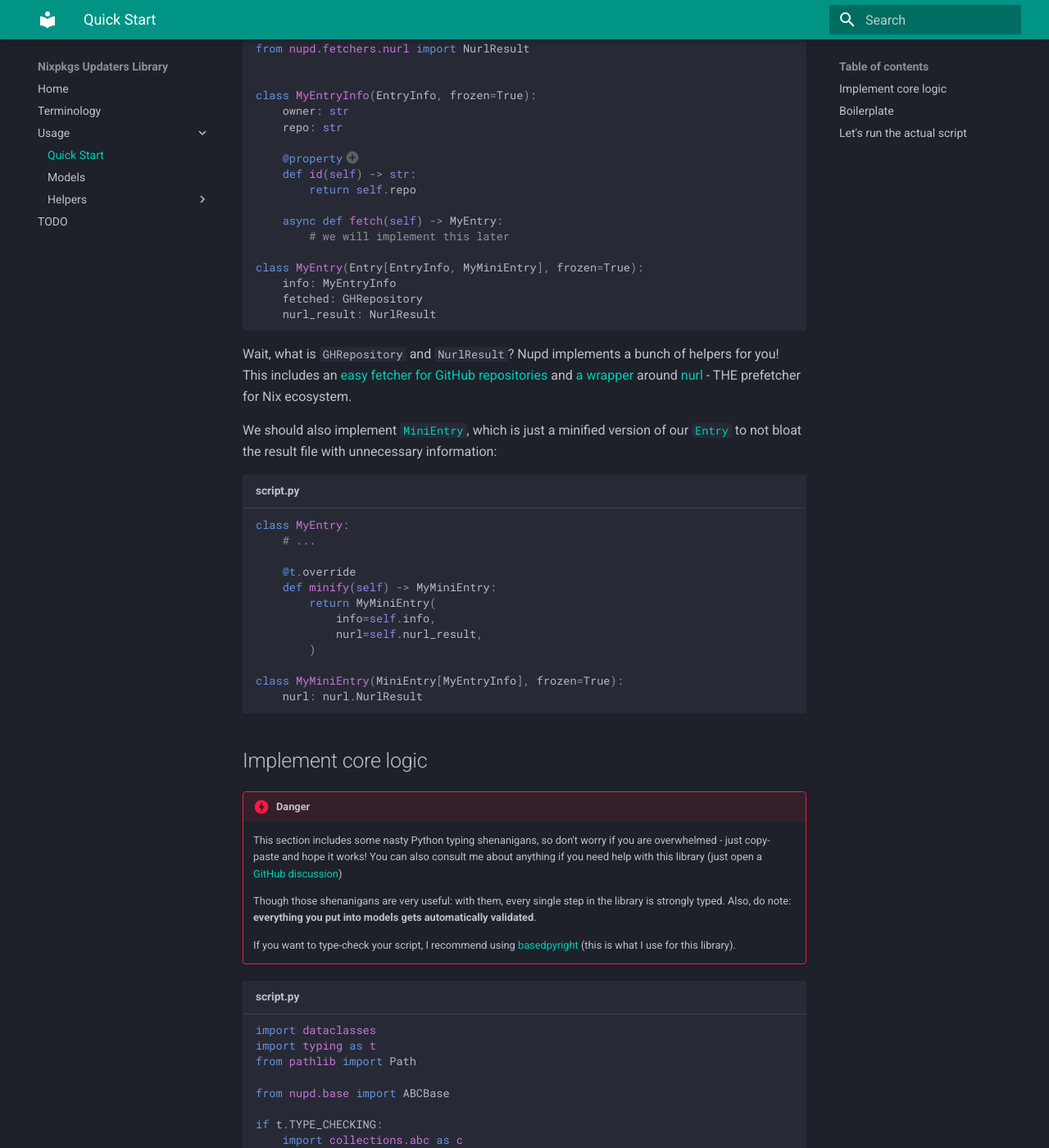
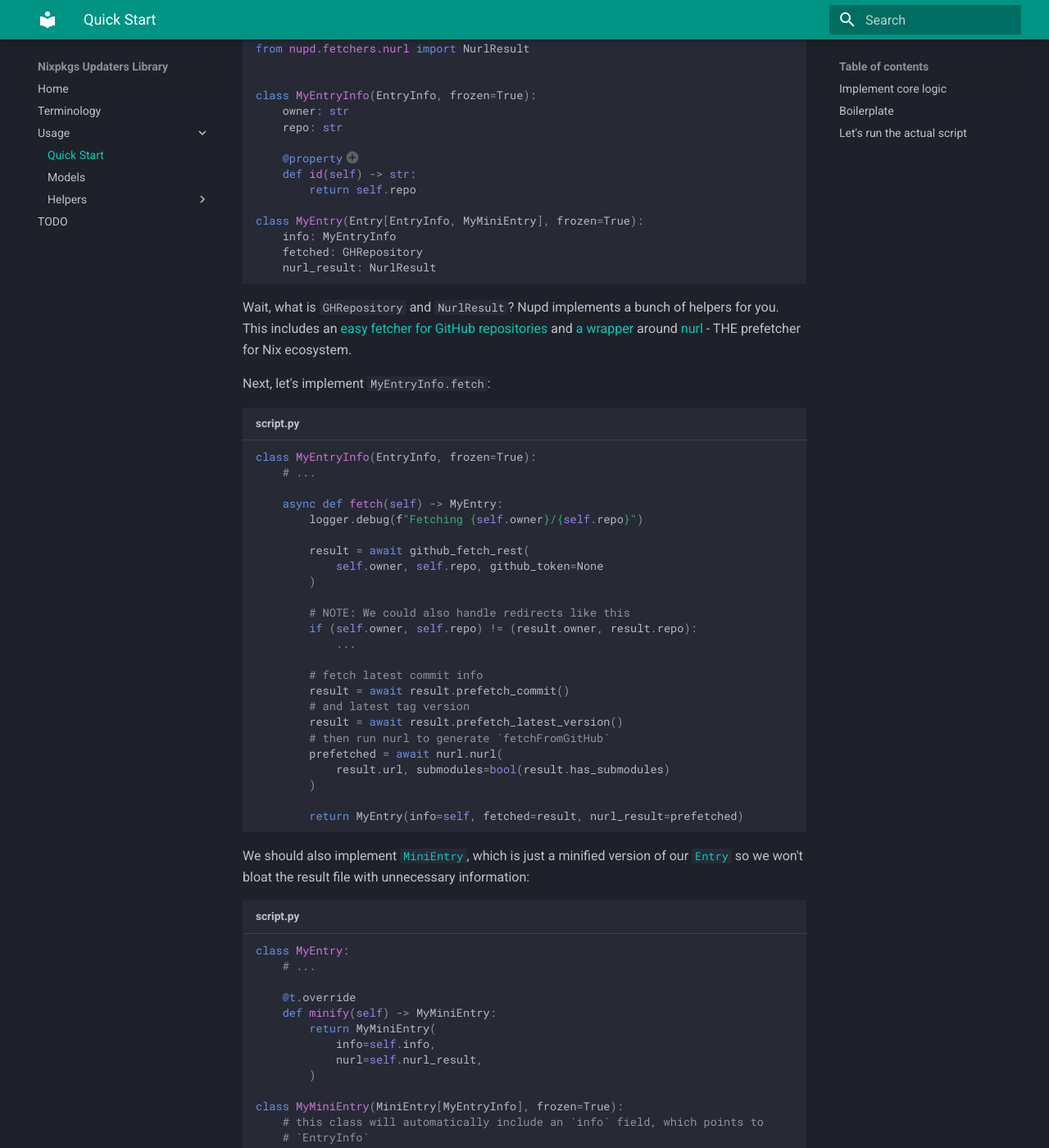
Before and after one commit to PerchunPak/nixpkgs-updaters-library, an MkDocs documentation site: the page built from docs/usage/quick-start.md, in a window 1280 px wide and 1400 px high, scrolled down 407 px. Shown: the whole window at 82% size. Built offline with MkDocs 1.6.1 and Material for MkDocs 9.7.7, drawn with Linux system fonts in a browser that asks for light colours; some of the changed text lies outside the part shown.

Commit message:
Revamp docs

````diff
--- a/docs/usage/quick-start.md
+++ b/docs/usage/quick-start.md
@@ -1,7 +1,7 @@
 # Quick Start
 
-Let's together create a simple example script, which loads GitHub URLs from an
-`input.csv` file, and outputs last commit plus hashes to an `output.json` file.
+Let's together create a simple example script, that loads GitHub URLs from an
+`input.csv` file, and outputs last commit and hashes to an `output.json` file.
 
 You can view the full code in the
 [`example/simple`](https://github.com/PerchunPak/nixpkgs-updaters-library/tree/main/example/simple)
@@ -25,27 +25,52 @@
     def id(self) -> str:
         return self.repo
 
-    async def fetch(self) -> MyEntry:
-        # we will implement this later
-
 class MyEntry(Entry[EntryInfo, MyMiniEntry], frozen=True):
     info: MyEntryInfo
     fetched: GHRepository
     nurl_result: NurlResult
 ```
 
-1. This is a property, because we could implement e.g. aliases
+1. This is a property because we could, for example, implement aliases.
 
 Wait, what is `GHRepository` and `NurlResult`? Nupd implements a bunch of
-helpers for you! This includes an [easy fetcher for GitHub
+helpers for you. This includes an [easy fetcher for GitHub
 repositories](./helpers/github.md) and [a wrapper](./helpers/nurl.md) around
 [nurl](https://github.com/nix-community/nurl) - THE prefetcher for Nix
 ecosystem.
 
-We should also implement [`MiniEntry`](./models.md#minientry),
-which is just a minified version of our
-[`Entry`](./models.md#entry) to not bloat the result file with
-unnecessary information:
+Next, let's implement `MyEntryInfo.fetch`:
+
+```py title="script.py"
+class MyEntryInfo(EntryInfo, frozen=True):
+    # ...
+
+    async def fetch(self) -> MyEntry:
+        logger.debug(f"Fetching {self.owner}/{self.repo}")
+
+        result = await github_fetch_rest(
+            self.owner, self.repo, github_token=None
+        )
+
+        # NOTE: We could also handle redirects like this
+        if (self.owner, self.repo) != (result.owner, result.repo):
+            ...
+
+        # fetch latest commit info
+        result = await result.prefetch_commit()
+        # and latest tag version
+        result = await result.prefetch_latest_version()
+        # then run nurl to generate `fetchFromGitHub`
+        prefetched = await nurl.nurl(
+            result.url, submodules=bool(result.has_submodules)
+        )
+
+        return MyEntry(info=self, fetched=result, nurl_result=prefetched)
+```
+
+We should also implement [`MiniEntry`](./models.md#minientry), which is just
+a minified version of our [`Entry`](./models.md#entry) so we won't bloat the
+result file with unnecessary information:
 
 ```py title="script.py"
 class MyEntry:
@@ -59,12 +84,14 @@
         )
 
 class MyMiniEntry(MiniEntry[MyEntryInfo], frozen=True):
+    # this class will automatically include an `info` field, which points to
+    # `EntryInfo`
     nurl: nurl.NurlResult
 ```
 
 ## Implement core logic
 
-!!! danger
+!!! note
 
     This section includes some nasty Python typing shenanigans, so don't worry
     if you are overwhelmed - just copy-paste and hope it works! You can also
@@ -80,14 +107,12 @@
     I use for this library).
 
 ```py title="script.py"
+import collections.abc as c
 import dataclasses
 import typing as t
 from pathlib import Path
 
 from nupd.base import ABCBase
-
-if t.TYPE_CHECKING:
-    import collections.abc as c
 
 ROOT = Path(__file__).parent
 if "/nix/store" in str(ROOT):
@@ -113,32 +138,29 @@
    `nupd.utils.NIXPKGS_PLACEHOLDER / "your" / "path" / "file.csv"`.
    This will automatically use the nixpkgs path provided in CLI the flag.
 
-There are only 3 methods we have to implement to get access to all the features:
+In this class, we only have to implement 3 methods to get access to all features:
 
 ::: nupd.base.ABCBase.get_all_entries
 
 ```py title="script.py"
-    @t.override# (1)!
     async def get_all_entries(self) -> c.Iterable[MyEntryInfo]:
-        return CsvInput[MyEntryInfo](self.input_file).read(
+        """Get all entries from the `input.csv` file."""
+        return CsvInput(self.input_file).read(
             lambda x: MyEntryInfo(**x)
         )
 ```
 
-1. This just means that we are overriding a method from parent class. You can
-   safely remove everything that is connected with `typing` module, if you
-   don't want to type-check (though I strongly don't recommend that)
-
 Note that this method is async, so you can implement reading a list of packages
-as an HTTP request to central package distribution center (e.g. PyPi), if it
-makes sense of course.
+as an HTTP request to central package distribution center (e.g. PyPi).
 
 ::: nupd.base.ABCBase.write_entries_info
 
+Save basic information about our entries.
+
 ```py title="script.py"
-    @t.override
     def write_entries_info(self, entries_info: c.Iterable[MyEntryInfo]) -> None:
-        CsvInput[MyEntryInfo](self.input_file).write(
+        """Save the result to `output.json`."""
+        CsvInput(self.input_file).write(
             entries_info,
             serialize=lambda x: x.model_dump(mode="json"),
         )
@@ -147,8 +169,13 @@
 ::: nupd.base.ABCBase.parse_entry_id
 
 ```py title="script.py"
-    @t.override
     def parse_entry_id(self, to_parse: str) -> MyEntryInfo:
+        """Parse CLI argument to `EntryInfo`.
+
+        Example:
+            If user runs `$ python script.py add foo/bar`,
+            we will get the `foo/bar` part to parse.
+        """
         split = to_parse.split("/")
         if len(split) != 2:
             raise InvalidArgumentError(
@@ -166,7 +193,7 @@
 
 ```py title="script.py"
 if __name__ == "__main__":# (1)!
-    assert isinstance(app.info.context_settings, dict)
+    # this is how we point out which implementation classes we use
     app.info.context_settings["obj"] = ImplClasses(
         base=MyImpl,
         mini_entry=MyMiniEntry,
````
Also changed, not shown: other parts of docs/usage/quick-start.md (+1 -4 lines), README.md (+12 -28 lines), docs/terminology.md (+8 -8 lines), docs/usage/models.md (+1 -1 lines), 2 other files.
